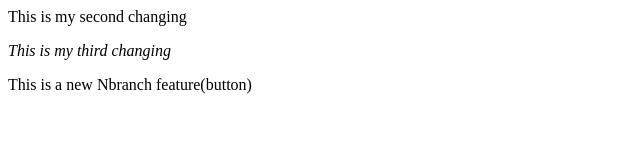
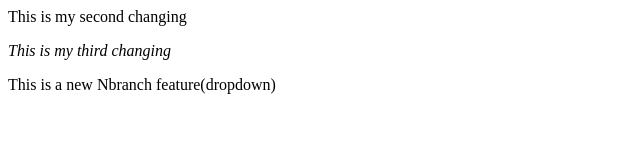
Before and after one commit to hina143khan/localRepo, a plain HTML site: page index.html in a window 1280 px wide. Shown: the full height of the page, 0-640 px from the left. Drawn offline with Linux system fonts and the light colour scheme.

Commit message:
add dropdown in Nbranch

```diff
--- a/index.html
+++ b/index.html
@@ -1,3 +1,3 @@
 <p>This is my second changing</p>
 <em>This is my third changing</em>
-<p>This is a new Nbranch feature(button)</p>
+<p>This is a new Nbranch feature(dropdown)</p>
```
